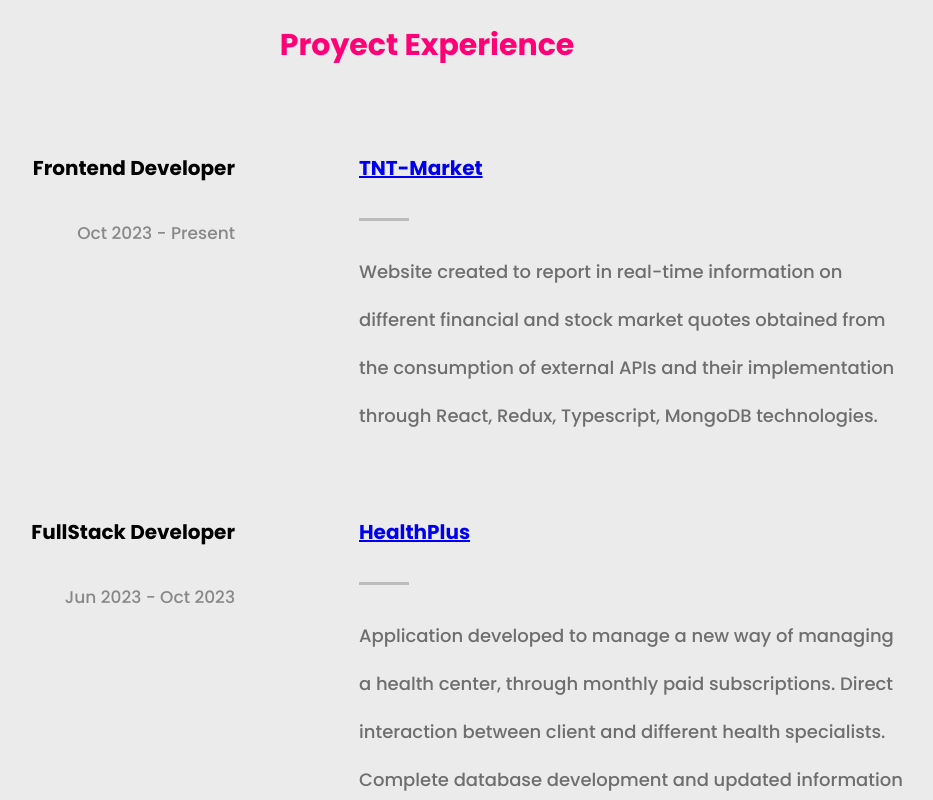
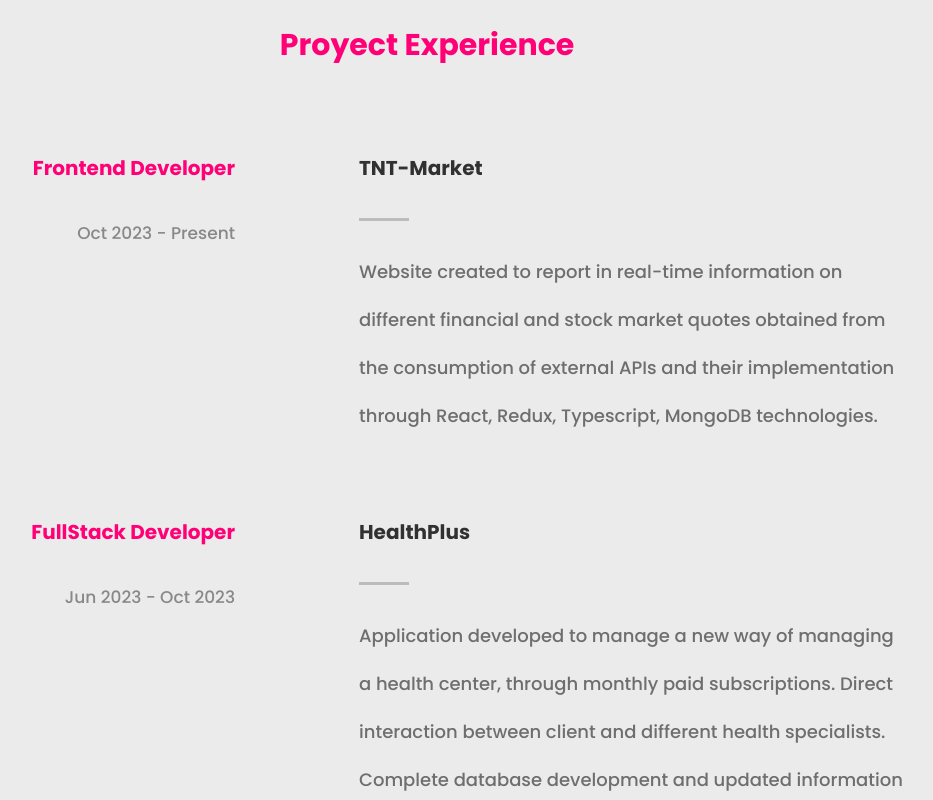
Before and after one commit to JornabeDV/Portfolio, a React (Vite) app: page / in a window 1280 px wide. Shown: the part 3180-3980 px from the top of the page, without its empty margins (213-1146 px from the left). Built offline with nearby package versions, Linux system fonts and the light colour scheme.

Commit message:
fix: h3-resume

```diff
--- a/src/Components/Resume/Resume.css
+++ b/src/Components/Resume/Resume.css
@@ -3,10 +3,9 @@
 	padding-bottom: 12rem;
 	background-color: #EBEBEB;
 	font-family: "poppins", sans-serif;
-
 }
 
-#resume .resume-header h5{
+#resume .resume-header h5 {
 	color: #FF0077;
 	font-size: 1.3rem;
 	line-height: 1.875;
@@ -14,14 +13,15 @@
 	letter-spacing: .4rem;
 	text-align: center;
 }
+
 #resume .resume-header h1 {
 	font-family: "poppins", sans-serif;
 	font-size: 2.5rem;
 	font-weight: 600;
 	color: #313131;
 	text-align: center;
+}
 
-}
 #resume .resume-header h2 {
 	font-family: "poppins", sans-serif;
 	font-size: 1.8rem;
@@ -31,8 +31,8 @@
 	font-family: "poppins", sans-serif;
 	font-size: 1.3rem;
 	text-align: center;
-	padding-left:20%;
-	padding-right:20%;
+	padding-left: 20%;
+	padding-right: 20%;
 }
 
 .title-work {
@@ -41,9 +41,9 @@
 	padding-top: 2rem;
 	font-size: 20px;
 }
+
 .p-information {
 	padding-right: 10rem;
-
 }
 
 #resume .timeline-wrap {
@@ -79,7 +79,10 @@
 	margin-bottom: 0;
 	font-size: 20px;
 	padding-top: 0.4rem;
+	color: #FF0077;
+
 }
+
 #resume .timeline-header p {
 	font-family: "poppins", sans-serif;
 	font-size: 17px;
@@ -95,10 +98,16 @@
 #resume .timeline-content h4 {
 	position: relative;
 	padding-bottom: 1.8rem;
+
 }
 
 #resume .timeline-content p {
 	font-size: 18px;
+}
+
+#resume .timeline-content a {
+	text-decoration: none;
+	color:#313131
 }
 
 #resume .timeline-content h4::after {
```
